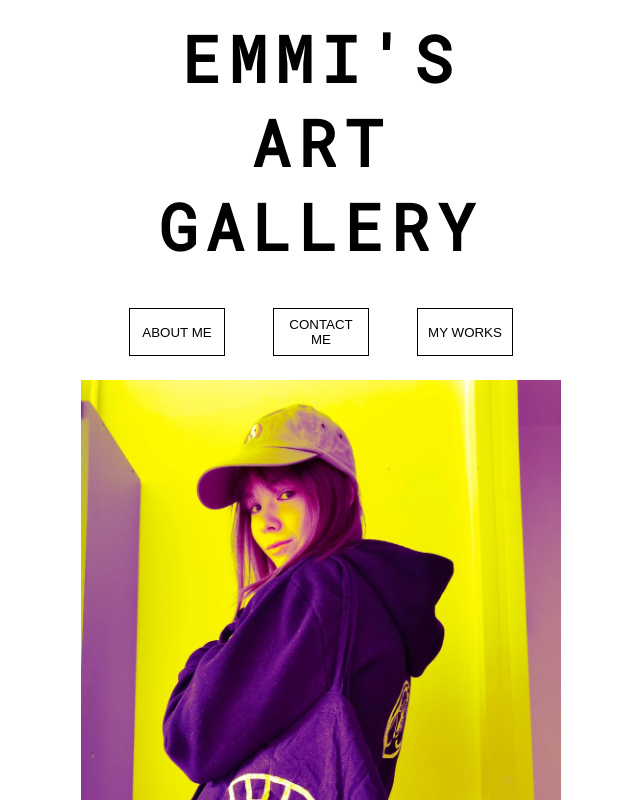
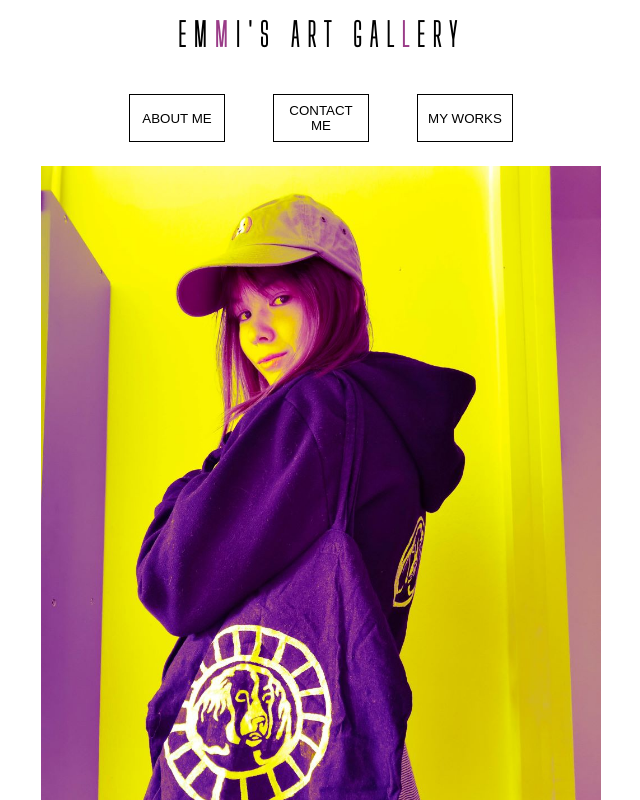
Before and after one commit to emmisk/art_gallery, a React (Create React App) app: page / in a window 1280 px wide. Shown: the top 800 px of the page, without its empty margins (319-959 px from the left). Built offline with nearby package versions, Linux system fonts and the light colour scheme.

Commit message:
import new font, edit h1, img, app, btn, btn:hover

```diff
--- a/src/index.css
+++ b/src/index.css
@@ -1,5 +1,7 @@
 @import url("https://fonts.googleapis.com/css?family=Roboto+Mono");
-
+@import url("https://fonts.googleapis.com/css2?family=Big+Shoulders+Display:wght@100&display=swap");
+@import url("https://fonts.googleapis.com/css2?family=Caveat&display=swap");
+@import url("https://fonts.googleapis.com/css2?family=Rajdhani:wght@300&display=swap");
 body {
   margin: 0;
 }
@@ -10,13 +12,19 @@ figure {
 
 img {
   width: 100%;
+  height: 100%;
 }
 
 h1 {
   letter-spacing: 0.5rem;
-  font-size: 4rem;
+  font-size: 2rem;
   text-transform: uppercase;
   margin: 1rem;
+  font-family: "Big Shoulders Display", Sans-Serif;
+}
+
+.headerSecondColor {
+  color: #9a3c88;
 }
 
 p {
@@ -39,7 +47,7 @@ figcaption {
   text-align: center;
   margin: 0.5rem auto;
   width: auto;
-  max-width: 30rem;
+  max-width: 35rem;
 }
 
 .buttons {
@@ -49,7 +57,7 @@ figcaption {
 }
 
 button {
-  background-color: white;
+  background-color: #ffffff;
   color: black;
   border: 0.1rem solid #000000;
   text-transform: uppercase;
@@ -59,8 +67,8 @@ button {
 }
 
 button:hover {
-  background-color: #777777;
-  color: white;
+  background-color: #fff800;
+  color: #000000;
 }
 
 a {
```
